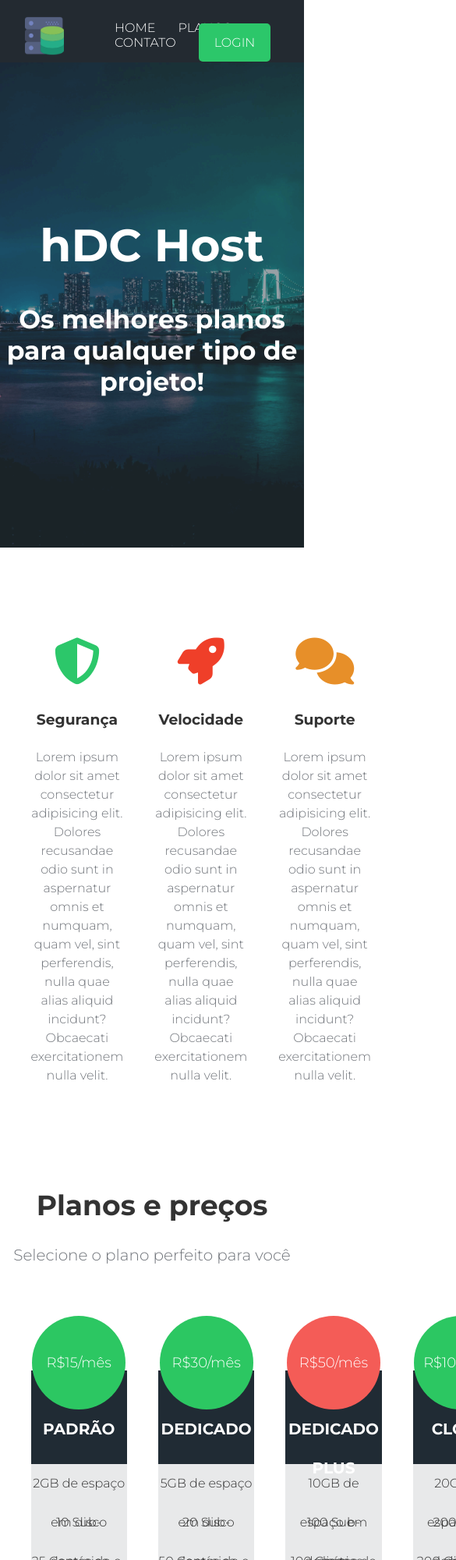
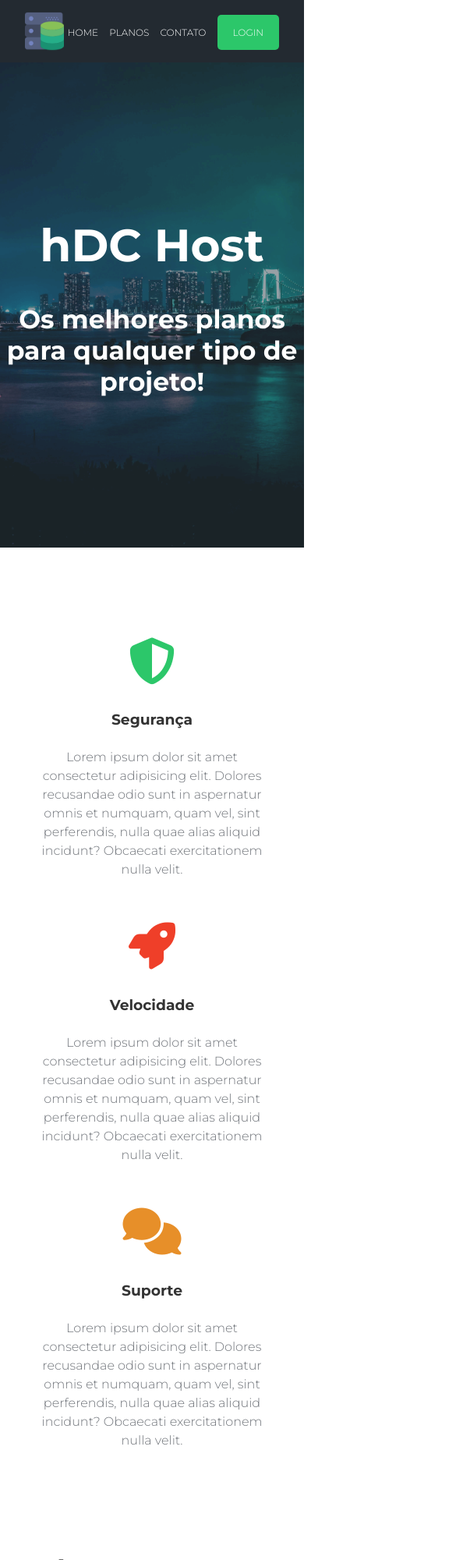
Before and after one commit to viniciussisouza/projeto-host, a plain HTML site: page index.html in a window 390 px wide. Shown: the top 2000 px of the page at 78% size, 585 px wide, since content can reach past the window. Drawn offline with Linux system fonts and the light colour scheme.

Commit message:
uptade resposive css

```diff
--- a/css/style.css
+++ b/css/style.css
@@ -14,14 +14,17 @@
 }
 
 nav{
-    display: flex;
-    justify-content: space-between;
-    align-items: center;
+    position: relative;
 }
 .navbar-itens{
+    position: absolute;
     padding-top: 10px;
     list-style: none;
     display: inline-block;
+    height: 80px;
+    line-height: 62px;
+    margin: 0;
+    right: 0;
 }
 .navbar-itens li{
     display: inline-block;
@@ -311,3 +314,51 @@ footer{
     font-weight: bold;
 
 }
+
+/* M E D I A    Q U E R I E S */
+
+@media screen and (max-width: 1100px){
+    .planos-container{
+        width: 95%;
+    }
+    .plan{
+        margin-left: 5px;
+        margin-right: 5px;
+    }
+}
+
+@media screen and (max-width: 900px){
+    .planos-container, .especialidades-container ul{
+        flex-wrap: wrap;
+    }
+
+}
+
+@media screen and (max-width: 576px){
+    html, body{
+        overflow-x: hidden;
+    }
+
+    .navbar-itens li{
+        font-size: 12px;
+        margin-left: 10px;
+    }
+    .plan{
+        width: 100%;
+        max-width: 100%;
+    }
+    .searchdomain-container, .container-contato{
+        padding: 3em 2em;
+    }
+    .container .searchdomain-container input{
+        width: 100%;
+        box-sizing: border-box;
+    }
+    .container-contato input, .container-contato textarea{
+        width: 100%;
+        display: block;
+        margin-left: 0;
+        margin-right: 0;
+        box-sizing: border-box;
+    }
+}
```
